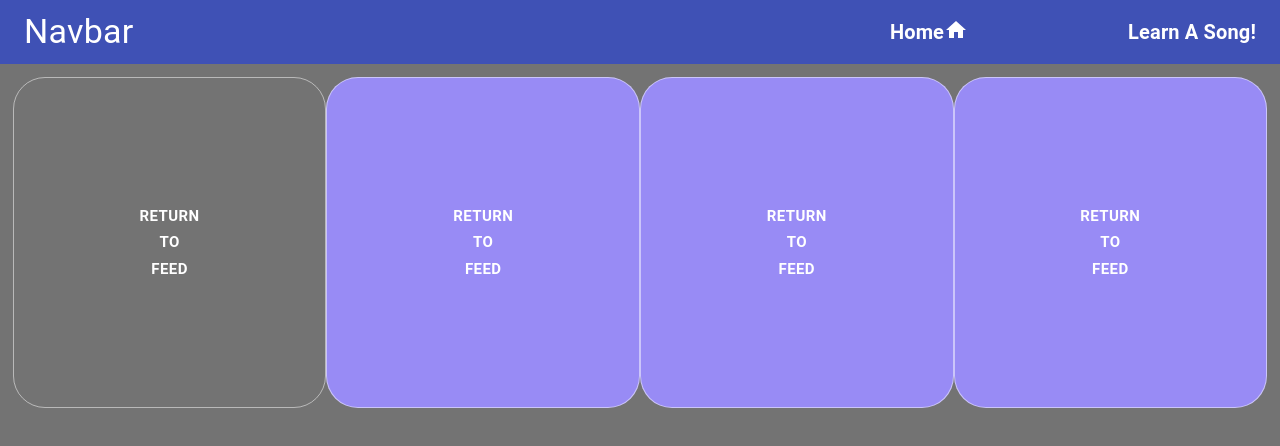
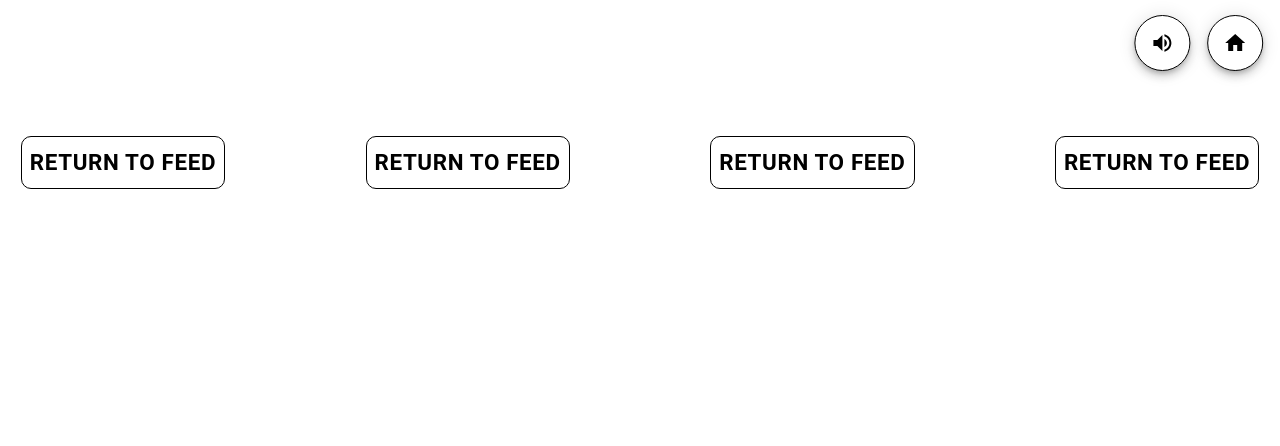
Before and after one commit to spizzray/chordstruck, a React (Create React App) app: page / in a window 1280 px wide. Shown: the top 446 px of the page. Built offline with nearby package versions, Linux system fonts and the light colour scheme.

Commit message:
theme set

```diff
--- a/package.json
+++ b/package.json
@@ -47,5 +47,3 @@
     ]
   }
 }
-
-//comit
--- a/src/App.css
+++ b/src/App.css
@@ -8,7 +8,7 @@ body {
 }
 
 a {
-  color: #737373;
+  color: #ffffff;
   font-weight: bold;
 }
 
@@ -23,22 +23,43 @@ a {
   margin-top: 3rem;
 }
 
-.createBtn {
+.homeBtn {
   position: fixed;
-  bottom: 80px;
+  border: 1px solid #000000;
+  top: 15px;
   right: 0px;
-  transform: translateX(-50%);
-  background-color: #392421;
+  transform: translateX(-30%);
+  background-color: #ffffff;
 }
 
 .createBtn:hover {
-  background-color: #3f2926;
+  background-color: #c2c2c2;
+}
+
+.soundBtn {
+  position: fixed;
+  border: 1px solid #000000;
+  top: 15px;
+  right: 0px;
+  transform: translateX(-160%);
+  background-color: #ffffff;
 }
 
 @media (min-width: 600px) {
   .createBtn {
       right: 30px;
   }
+}
+
+.bigHomeBtn {
+  font-weight: bold;
+  font-size: 1.4em;
+  color: #000000;
+  border: 1px solid #000000;
+  border-radius: 10px;
+  background-color: #ffffff;
+  margin: 0.5rem;
+  width: auto;
 }
 
 .notifications-icon {
--- a/src/index.js
+++ b/src/index.js
@@ -11,7 +11,7 @@ export default function App() {
   const theme = createTheme({
     palette: {
       primary: {
-        main: '#D22108',
+        main: '#000000',
       },
     },
   });
--- a/src/pages/Home.jsx
+++ b/src/pages/Home.jsx
@@ -12,27 +12,27 @@ const Home = () => {
         <div className = "App" >
             <Box height="100vh" display="flex" flexDirection="column"
                 sx={{
-            background: '#737373',
+                background: '#FFFFFF',
                 position: 'relative',
                 overflow: 'auto',
                 display: 'flex',
 
                 }}>
-            <Box justifyContent="space-between" sx={{ display: 'flex', m: '1% 1% 1% 1%' }}>
+                <Box justifyContent="space-between" sx={{ display: 'flex', m: '10% 1% 1% 1%' }}>
 
-                <Button variant="outlined" size="small" sx={{borderRadius:8 ,fontSize: 15, fontWeight: "bold", p:'1%  10% 1% 10%'}} >
+                    <Button className="bigHomeBtn" >
                         Return to Feed
                     </Button>
 
-                <Button variant="outlined" size="small" sx={{borderRadius:8 ,fontSize: 15, fontWeight: "bold", backgroundColor: "#988bf5", p:"10% 10% 10% 10%" }} >
+                    <Button className="bigHomeBtn" >
                         Return to Feed
                     </Button>
 
-                <Button variant="outlined" size="small" sx={{borderRadius:8 ,fontSize: 15, fontWeight: "bold",  backgroundColor: "#988bf5", p:"10% 10% 10% 10%" }} >
+                    <Button className="bigHomeBtn" >
                         Return to Feed
                     </Button>
 
-                <Button classname='home-button' variant="outlined" size="small" sx={{borderRadius:8 ,fontSize: 15, fontWeight: "bold",  backgroundColor: "#988bf5", p:"10% 10% 10% 10%" }} >
+                    <Button className="bigHomeBtn" >
                         Return to Feed
                     </Button>
                 </Box>
--- a/src/pages/NavBar.jsx
+++ b/src/pages/NavBar.jsx
@@ -10,6 +10,8 @@ import {
 } from "@material-ui/core";
 
 import HomeIcon from '@mui/icons-material/Home';
+import VolumeUpIcon from '@mui/icons-material/VolumeUp';
+import Fab from '@mui/material/Fab';
 
 const useStyles = makeStyles((theme) => ({
   navlinks: {
@@ -30,6 +32,7 @@ const useStyles = makeStyles((theme) => ({
       borderBottom: "1px solid white",
     },
   },
+
 }));
 
 function Navbar() {
@@ -37,7 +40,15 @@ function Navbar() {
 
   return (
     <div>
-      <AppBar position="static">
+      <Fab aria-label="add" className='homeBtn'>
+          <HomeIcon className="add-icon" style={{  fill: "#000000" }} />
+      </Fab>
+
+      <Fab aria-label="add" className='soundBtn'>
+          <VolumeUpIcon className="add-icon" style={{ fill: "#000000" }} />
+      </Fab>
+
+      {/* <AppBar position="static">
         <CssBaseline />
         <Toolbar>
           <Typography variant="h4" className={classes.logo}>
@@ -55,7 +66,7 @@ function Navbar() {
 
             </div>
         </Toolbar>
-      </AppBar>
+      </AppBar> */}
 
 
     </div>
```
Also changed, not shown: 1 other file (tests, documents, lock files or other folders). Lines whose indentation alone changed are shown as unchanged.
